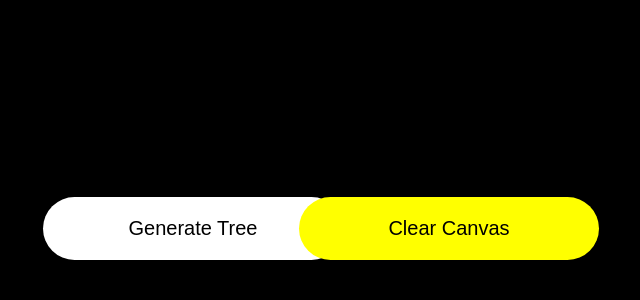
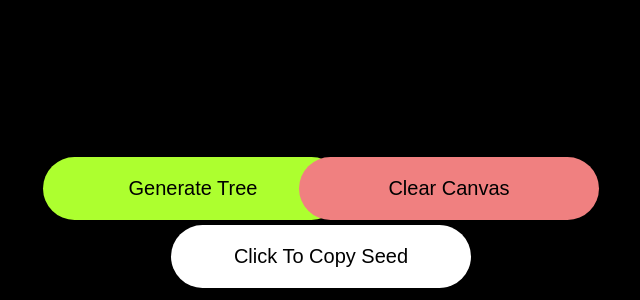
Before and after one commit to KuKrux/Fractal-Tree, a plain HTML site: page index.html in a window 1280 px wide. Shown: the part 500-800 px from the top of the page, without its empty margins (319-959 px from the left). Drawn offline with Linux system fonts and the light colour scheme.

Commit message:
cleanup + copy seed button

```diff
--- a/fractalTreeScript.js
+++ b/fractalTreeScript.js
@@ -1,16 +1,31 @@
 const canvas = document.querySelector('canvas');
 const generateButton = document.querySelector('.generate-tree-button');
 const clearButton = document.querySelector('.clear-canvas-button');
+const textBox = document.querySelector('.copy-seed-button');
 canvas.width = window.innerWidth;
 canvas.height = window.innerHeight;
 const ctx = canvas.getContext('2d');
+
+
+function clearScreen() { // "Clear Canvas" Button
+    ctx.fillStyle = 'black';
+    ctx.fillRect(0, 0, canvas.width, canvas.height);
+}
+
+function copySeed() { // "Click To Copy Seed" Button
+
+}
+
+function generateTree() { // "Generate Tree" Button
+    drawTree(canvas.width/2, canvas.height - 80, getRandomArbitrary(100, 150), getRandomArbitrary(-4, 4), 15, getRandomHexcolor(), getRandomHexcolor())
+}
 
 function drawTree(startX, startY, len, angle, branchWidth, color1, color2,) {
     if (len < getRandomArbitrary(1, 20)) { //change behaviour after a certain length
         ctx.strokeStyle = color2;
         ctx.fillStyle = color2;
         branchWidth *= getRandomArbitrary(1, 4);
-    } else {  //if no specific length if reached
+    } else {  //if no specific length is reached
         ctx.strokeStyle = color1;
         ctx.fillStyle = color1;
     }
@@ -35,13 +50,12 @@ function getRandomArbitrary(min, max) {
     return Math.random() * (max - min) + min;
 }
 
-function clearScreen() {
-    ctx.fillStyle = 'black';
-    ctx.fillRect(0, 0, canvas.width, canvas.height);
+function getRandomHexcolor() {
+    return '#'+(Math.random() * 0xFFFFFF << 0).toString(16).padStart(6, '0');
 }
 
 window.addEventListener('resize', function(){
     canvas.width = window.innerWidth;
     canvas.height = window.innerHeight;
-    drawTree(canvas.width/2, canvas.height - 80,100,0, 15, 'brown', 'green');
+    drawTree(canvas.width/2, canvas.height - 80, getRandomArbitrary(100, 150), getRandomArbitrary(-4, 4), 15, getRandomHexcolor(), getRandomHexcolor())
 });
--- a/index.html
+++ b/index.html
@@ -10,7 +10,8 @@
     <body>
         <canvas></canvas>
         <button class="clear-canvas-button" onclick="clearScreen()">Clear Canvas</button>
-        <button class="generate-tree-button" onclick="drawTree(canvas.width/2, canvas.height - 80, getRandomArbitrary(100, 150), getRandomArbitrary(-4, 4), 15, '#'+(Math.random() * 0xFFFFFF << 0).toString(16).padStart(6, '0'), '#'+(Math.random() * 0xFFFFFF << 0).toString(16).padStart(6, '0'))">Generate Tree</button>
+        <button class="generate-tree-button" onclick="generateTree()">Generate Tree</button>
+        <button class="copy-seed-button" onclick="copySeed()">Click To Copy Seed</button>
         <script src="fractalTreeScript.js"></script>
     </body>
 </html>
--- a/style.css
+++ b/style.css
@@ -13,13 +13,13 @@ canvas {
     border: none;
     position: absolute;
     left: 0;
-    bottom: 5%;
+    bottom: 10%;
     z-index: 10;
     left: 40%;
     transform: translate(-50%, 0);
     padding: 20px 30px;
     border-radius: 50px;
-    background: white;
+    background: greenyellow;
     color: black;
     font-size: 20px;
     width: 300px;
@@ -30,15 +30,32 @@ canvas {
     outline: none;
     border: none;
     position: absolute;
-    bottom: 5%;
+    bottom: 10%;
     z-index: 11;
     left: 60%;
     transform: translate(-50%, 0);
     padding: 20px 30px;
     border-radius: 50px;
-    background: yellow;
+    background: lightcoral;
     color: black;
     font-size: 20px;
     width: 300px;
     overflow: hidden;
 }
+.copy-seed-button {
+    cursor: pointer;
+    outline: none;
+    border: none;
+    position: absolute;
+    bottom: 1.5%;
+    left: 50%;
+    z-index: 9;
+    transform: translate(-50%, 0);
+    padding: 20px 30px;
+    border-radius: 50px;
+    background: white;
+    color: black;
+    font-size: 20px;
+    width: 300px;
+    overflow: hidden;
+}
```
